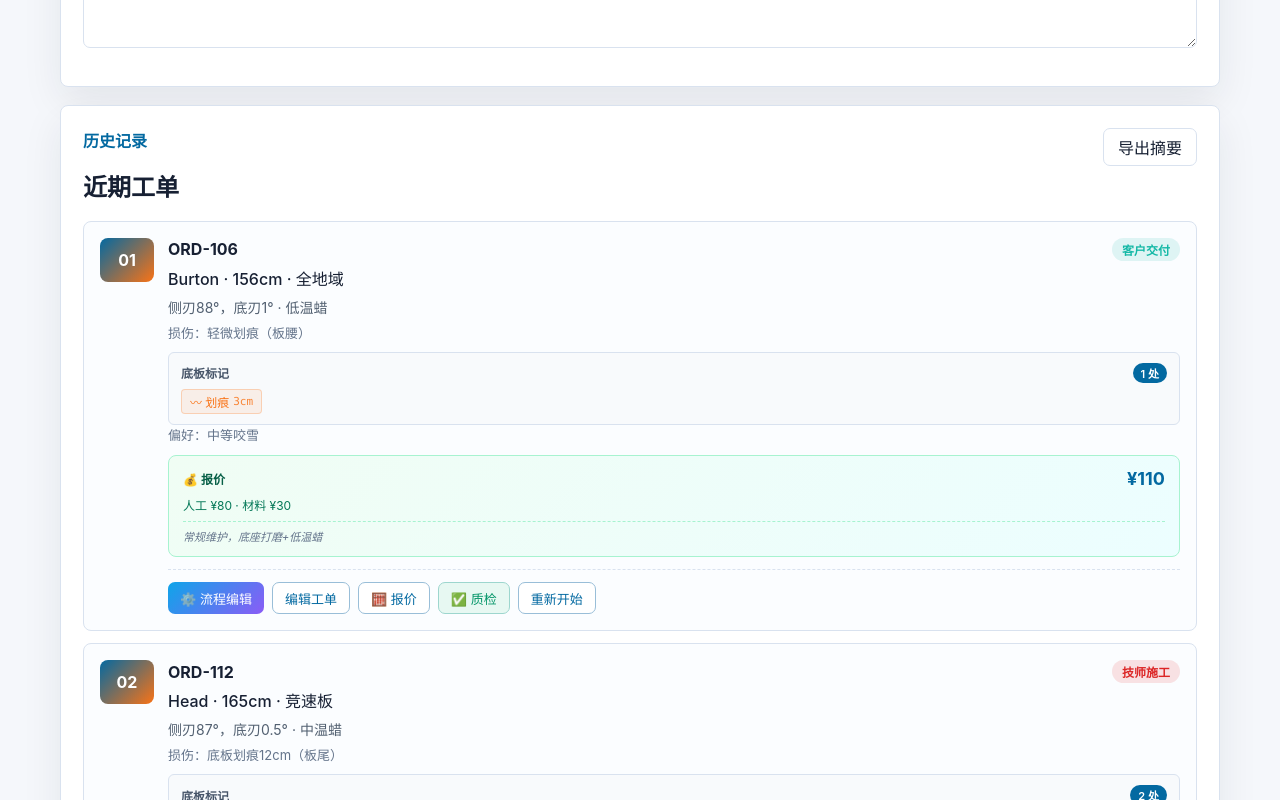
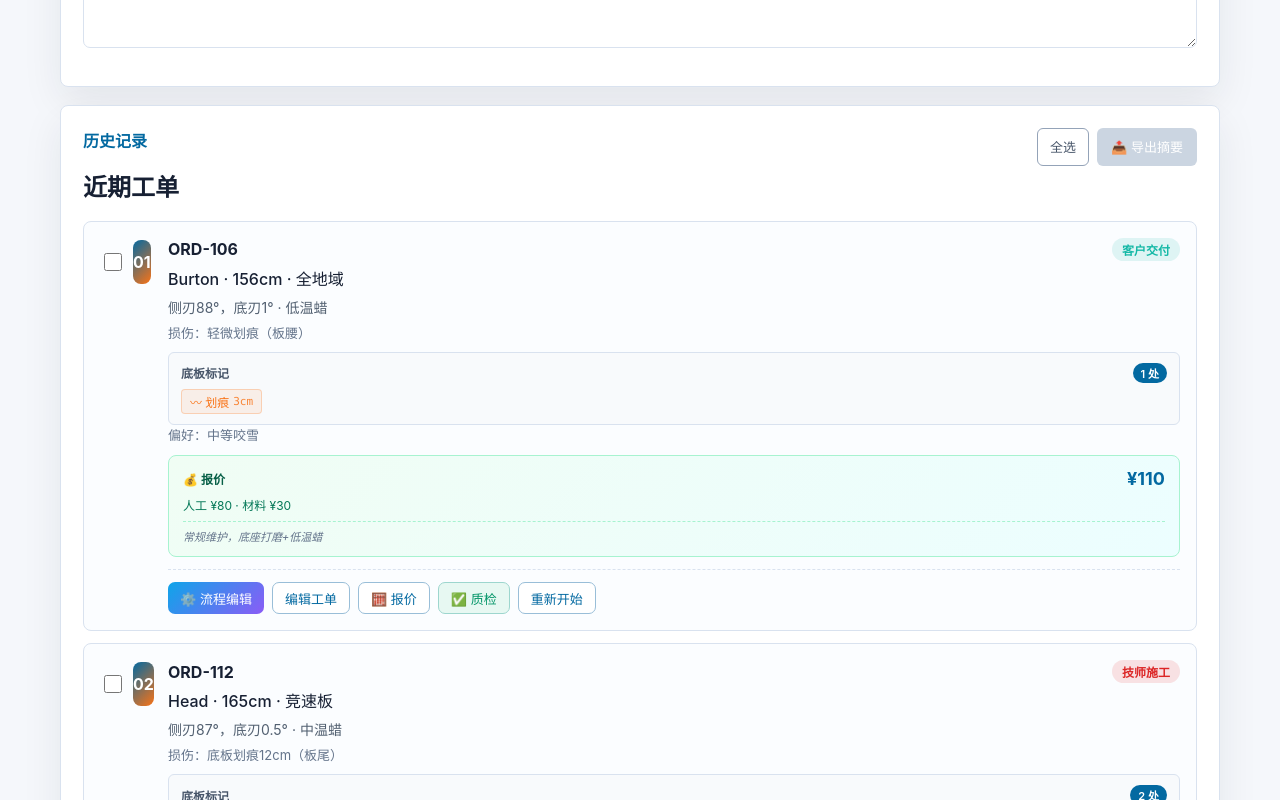
Before and after one commit to aliAjax/hxyfront-62004-b18d8f1, a React (Vite) app: page / in a window 1280 px wide. Shown: the part 7100-7900 px from the top of the page. Built offline with nearby package versions, Linux system fonts and the light colour scheme.

Commit message:
.3436396082391580:f8ce01a1609d73035cb186e896718a66_6a38ecffcc5c17434142d920.6a38ecffcc5c17434142d922.6a38ecff75c54d9938b10df1:Trae CN.T(2026/6/22 16:06:23)

```diff
--- a/src/App.tsx
+++ b/src/App.tsx
@@ -84,6 +84,7 @@ function App() {
   const [quoteTargetOrderId, setQuoteTargetOrderId] = useState<string | null>(null);
   const [phaseEditorOrder, setPhaseEditorOrder] = useState<WorkOrder | null>(null);
   const [relatedHistoryOpen, setRelatedHistoryOpen] = useState(false);
+  const [selectedOrderIds, setSelectedOrderIds] = useState<string[]>([]);
   const quoteSectionRef = useRef<HTMLDivElement>(null);
   const qaSectionRef = useRef<HTMLDivElement>(null);
   const importFileRef = useRef<HTMLInputElement>(null);
@@ -448,6 +449,31 @@ function App() {
     }
   };
 
+  const handleToggleSelectOrder = (orderId: string) => {
+    setSelectedOrderIds((prev) =>
+      prev.includes(orderId) ? prev.filter((id) => id !== orderId) : [...prev, orderId]
+    );
+  };
+
+  const handleSelectAllOrders = () => {
+    const allOrderIds = filteredOrders.map((o) => o.id);
+    const allSelected = selectedOrderIds.length === allOrderIds.length && allOrderIds.length > 0;
+    setSelectedOrderIds(allSelected ? [] : allOrderIds);
+  };
+
+  const handleClearSelection = () => {
+    setSelectedOrderIds([]);
+  };
+
+  const handleExportSummary = () => {
+    if (selectedOrderIds.length === 0) {
+      alert('请先选择要导出的工单');
+      return;
+    }
+    dataIO.downloadSummary(selectedOrderIds);
+    setSelectedOrderIds([]);
+  };
+
   if (!initialized) {
     return (
       <div style={{ display: 'flex', alignItems: 'center', justifyContent: 'center', height: '100vh' }}>
@@ -772,6 +798,11 @@ function App() {
         assignments={assignments}
         technicians={technicians}
         onOpenPhaseEditor={handleOpenPhaseEditor}
+        selectedOrderIds={selectedOrderIds}
+        onToggleSelect={handleToggleSelectOrder}
+        onSelectAll={handleSelectAllOrders}
+        onClearSelection={handleClearSelection}
+        onExportSummary={handleExportSummary}
       />
 
       <div ref={phaseEditorRef}>
--- a/src/WorkOrderList.tsx
+++ b/src/WorkOrderList.tsx
@@ -10,6 +10,11 @@ interface WorkOrderListProps {
   onOpenPhaseEditor?: (order: WorkOrder) => void;
   assignments?: WorkOrderAssignment[];
   technicians?: Technician[];
+  selectedOrderIds: string[];
+  onToggleSelect: (orderId: string) => void;
+  onSelectAll: () => void;
+  onClearSelection: () => void;
+  onExportSummary: () => void;
 }
 
 const getStatusInfo = (status: string) => {
@@ -26,7 +31,18 @@ const getDamageTypeLabel = (type: string) =>
 const getSeverityLabel = (sev: string) =>
   SEVERITY_LEVELS.find((s) => s.value === sev)?.label ?? sev;
 
-export default function WorkOrderList({ orders, onEditOrder, onToggleStatus, editingOrderId, onOpenQuote, onOpenQa, onOpenPhaseEditor, assignments = [], technicians = [] }: WorkOrderListProps) {
+export default function WorkOrderList({ orders, onEditOrder, onToggleStatus, editingOrderId, onOpenQuote, onOpenQa, onOpenPhaseEditor, assignments = [], technicians = [], selectedOrderIds, onToggleSelect, onSelectAll, onClearSelection, onExportSummary }: WorkOrderListProps) {
+  const allSelected = orders.length > 0 && selectedOrderIds.length === orders.length;
+  const someSelected = selectedOrderIds.length > 0 && selectedOrderIds.length < orders.length;
+
+  const handleExportClick = () => {
+    if (selectedOrderIds.length === 0) {
+      alert('请先选择要导出的工单');
+      return;
+    }
+    onExportSummary();
+  };
+
   return (
     <section className="panel">
       <div className="heading">
@@ -34,7 +50,57 @@ export default function WorkOrderList({ orders, onEditOrder, onToggleStatus, edi
           <p>历史记录</p>
           <h2>近期工单</h2>
         </div>
-        <button>导出摘要</button>
+        <div style={{ display: 'flex', gap: 8, alignItems: 'center' }}>
+          {selectedOrderIds.length > 0 && (
+            <span style={{ fontSize: 13, color: '#64748b' }}>
+              已选 {selectedOrderIds.length} 项
+            </span>
+          )}
+          <button
+            onClick={onSelectAll}
+            style={{
+              padding: '6px 12px',
+              borderRadius: 6,
+              border: '1px solid #94a3b8',
+              background: 'transparent',
+              color: '#475569',
+              cursor: 'pointer',
+              fontSize: 13,
+            }}
+          >
+            {allSelected ? '取消全选' : '全选'}
+          </button>
+          {selectedOrderIds.length > 0 && (
+            <button
+              onClick={onClearSelection}
+              style={{
+                padding: '6px 12px',
+                borderRadius: 6,
+                border: '1px solid #64748b',
+                background: 'transparent',
+                color: '#64748b',
+                cursor: 'pointer',
+                fontSize: 13,
+              }}
+            >
+              清空选择
+            </button>
+          )}
+          <button
+            onClick={handleExportClick}
+            style={{
+              padding: '6px 14px',
+              borderRadius: 6,
+              border: 'none',
+              background: selectedOrderIds.length > 0 ? '#0ea5e9' : '#cbd5e1',
+              color: 'white',
+              cursor: selectedOrderIds.length > 0 ? 'pointer' : 'not-allowed',
+              fontSize: 13,
+            }}
+          >
+            📤 导出摘要
+          </button>
+        </div>
       </div>
       <div className="records">
         {orders.map((order, index) => {
@@ -44,13 +110,31 @@ export default function WorkOrderList({ orders, onEditOrder, onToggleStatus, edi
           const assignment = assignments.find((a) => a.workOrderId === order.id);
           const technician = assignment ? technicians.find((t) => t.id === assignment.technicianId) : undefined;
 
+          const isSelected = selectedOrderIds.includes(order.id);
+
           return (
             <article
               key={order.id}
               className={isEditing ? 'editing' : ''}
-              style={isEditing ? { boxShadow: '0 0 0 2px var(--primary), 0 4px 16px rgba(31, 41, 55, 0.08)' } : undefined}
+              style={{
+                ...(isEditing ? { boxShadow: '0 0 0 2px var(--primary), 0 4px 16px rgba(31, 41, 55, 0.08)' } : undefined),
+                ...(isSelected ? { boxShadow: '0 0 0 2px #0ea5e9, 0 4px 16px rgba(14, 165, 233, 0.15)' } : undefined),
+              }}
             >
-              <b>{String(index + 1).padStart(2, '0')}</b>
+              <div style={{ display: 'flex', alignItems: 'center', gap: 8 }}>
+                <input
+                  type="checkbox"
+                  checked={isSelected}
+                  onChange={() => onToggleSelect(order.id)}
+                  style={{
+                    width: 18,
+                    height: 18,
+                    cursor: 'pointer',
+                    accentColor: '#0ea5e9',
+                  }}
+                />
+                <b>{String(index + 1).padStart(2, '0')}</b>
+              </div>
               <div className="record-content">
                 <div className="record-header">
                   <h3>{order.id}</h3>
--- a/src/store/hooks.ts
+++ b/src/store/hooks.ts
@@ -241,6 +241,15 @@ export function useDataIO() {
     () => ({
       exportJSON: () => workOrderStore.exportToJSON(),
       downloadJSON: (filename?: string) => workOrderStore.downloadJSON(filename),
+      exportSummaryJSON: (orderIds: string[]) => workOrderStore.exportSummaryToJSON(orderIds),
+      downloadSummary: (orderIds: string[], filename?: string) => {
+        try {
+          workOrderStore.downloadSummary(orderIds, filename);
+        } catch (e) {
+          alert((e as Error).message);
+          throw e;
+        }
+      },
       importJSON: (jsonString: string, mode: 'merge' | 'replace' = 'merge'): StoreSnapshot => {
         try {
           return workOrderStore.importFromJSON(jsonString, mode);
--- a/src/store/index.ts
+++ b/src/store/index.ts
@@ -1076,6 +1076,53 @@ class WorkOrderStore {
     URL.revokeObjectURL(url);
   }
 
+  exportSummaryToJSON(orderIds: string[]): string {
+    const selectedOrders = this.workOrders.filter((o) => orderIds.includes(o.id));
+
+    const summary = selectedOrders.map((order) => {
+      const statusConfig = STATUS_CONFIG.find((s) => s.value === order.status);
+      const assignment = this.assignments.find((a) => a.workOrderId === order.id);
+      const technician = assignment ? this.technicians.find((t) => t.id === assignment.technicianId) : undefined;
+
+      return {
+        工单编号: order.id,
+        客户偏好: order.customerPreference || '-',
+        当前阶段: statusConfig?.label || order.status,
+        报价: order.quoteSummary ? `¥${order.quoteSummary.finalTotal}` : '待报价',
+        技师: technician?.name || '未分配',
+        预计交付: order.estimatedDelivery || '-',
+        风险提示: order.riskWarning || '无',
+      };
+    });
+
+    const result = {
+      导出时间: WorkOrderStore.formatTimestamp(),
+      工单数: summary.length,
+      工单摘要: summary,
+    };
+
+    return JSON.stringify(result, null, 2);
+  }
+
+  downloadSummary(orderIds: string[], filename?: string): void {
+    if (orderIds.length === 0) {
+      throw new Error('请先选择要导出的工单');
+    }
+
+    this.flushPendingWrites();
+
+    const data = this.exportSummaryToJSON(orderIds);
+    const blob = new Blob([data], { type: 'application/json' });
+    const url = URL.createObjectURL(blob);
+    const a = document.createElement('a');
+    a.href = url;
+    a.download = filename ?? `hxy-summary-${WorkOrderStore.formatDate().replace(/-/g, '')}.json`;
+    document.body.appendChild(a);
+    a.click();
+    document.body.removeChild(a);
+    URL.revokeObjectURL(url);
+  }
+
   importFromJSON(jsonString: string, mode: 'merge' | 'replace' = 'merge'): StoreSnapshot {
     let parsed: unknown;
     try {
```
